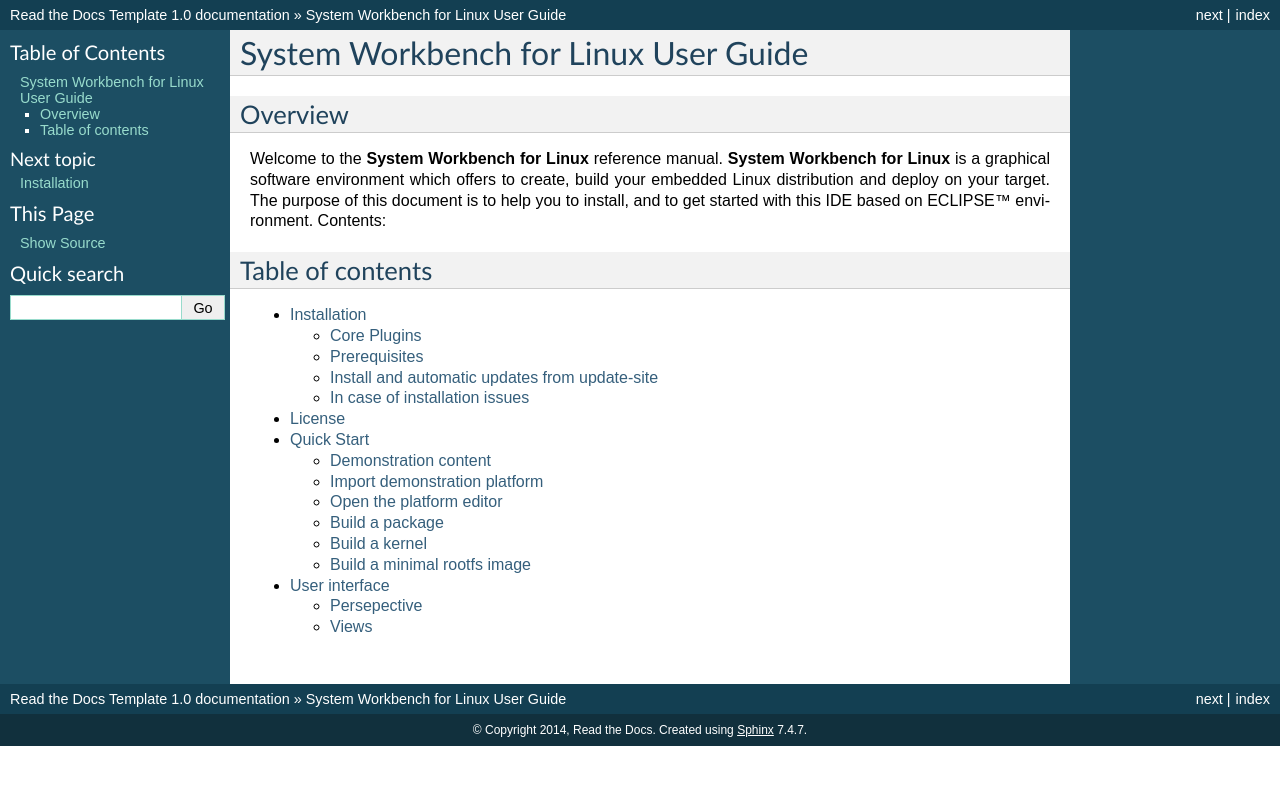
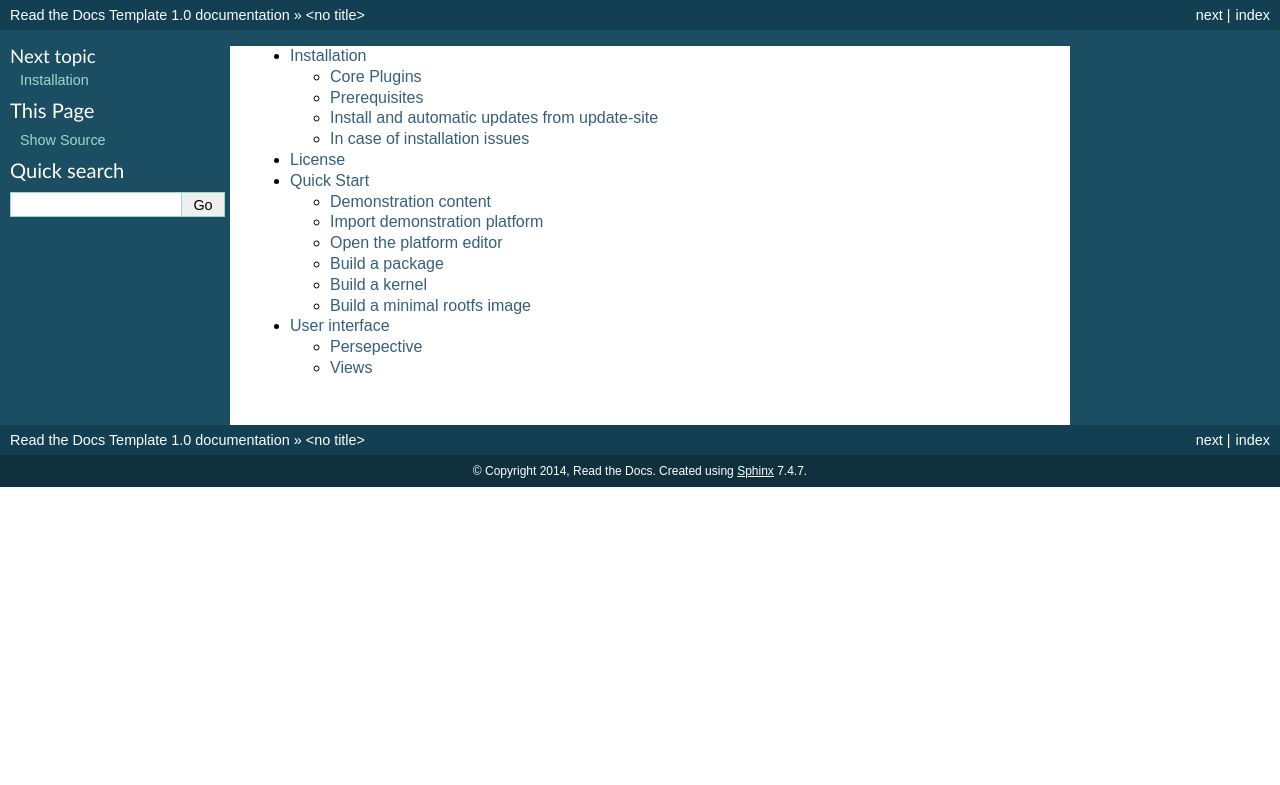
Before and after one commit to Tarek92l/testreadthedoc, a Sphinx documentation site: the page built from docs/index.rst, in a window 1280 px wide. Shown: the top 785 px of the page. Built offline with Sphinx 7.4.7, drawn with Linux system fonts in a browser that asks for light colours; pages that are not in the unit, such as notebooks, are missing from menus.

Commit message:
Update index.rst

```diff
--- a/docs/index.rst
+++ b/docs/index.rst
@@ -1,22 +1,5 @@
 
-=====================================
-System Workbench for Linux User Guide
-=====================================
 
-Overview
-========
-
-Welcome to the **System Workbench for Linux** reference manual. **System
-Workbench for Linux** is a graphical software environment which offers
-to create, build your embedded Linux distribution and deploy on your
-target. The purpose of this document is to help you to install, and to
-get started with this IDE based on ECLIPSE™ environment.
-Contents:
-
-.. _Contents:
-
-Table of contents
-=================
 .. toctree::
    :maxdepth: 2
 
```
